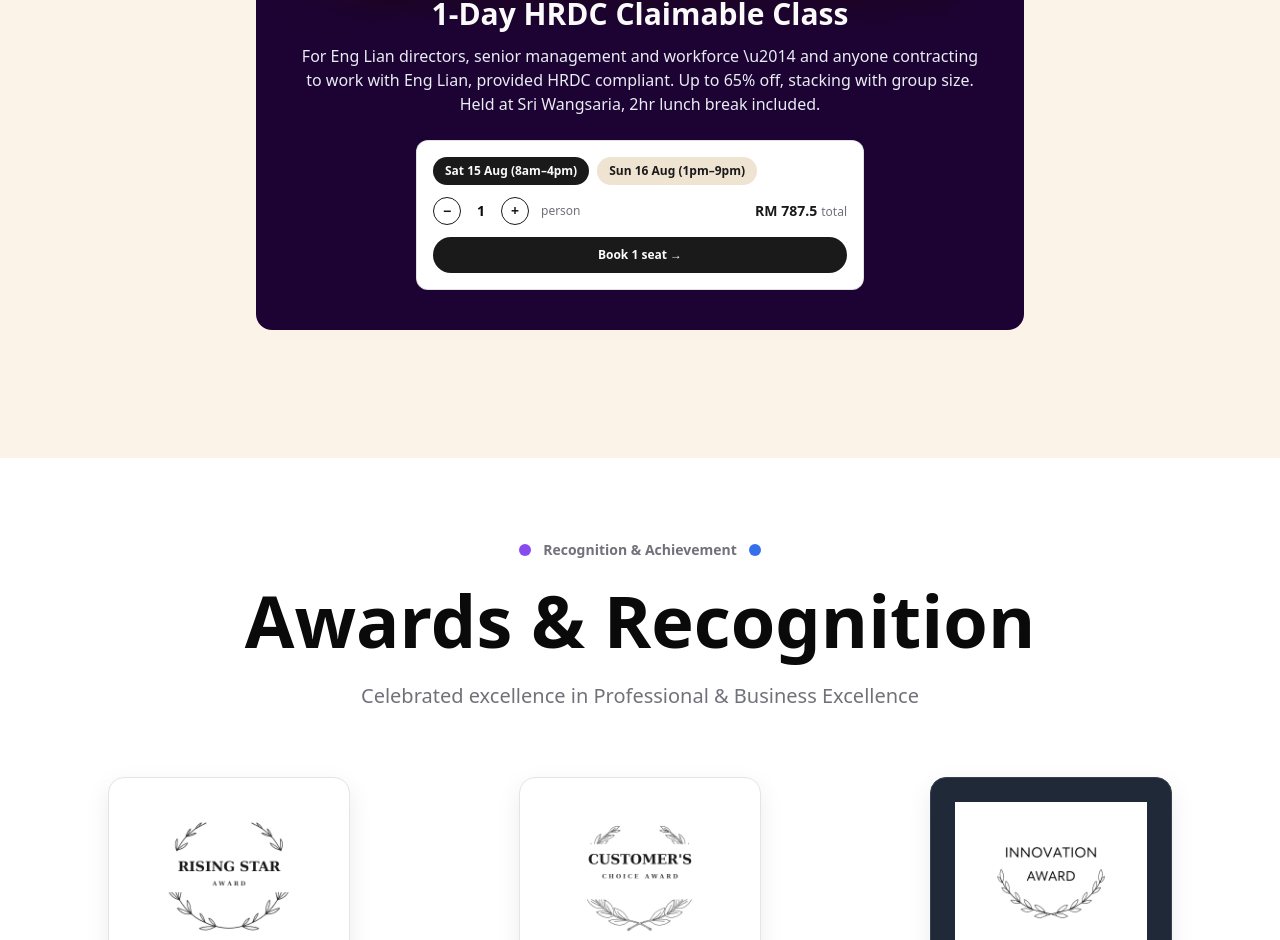
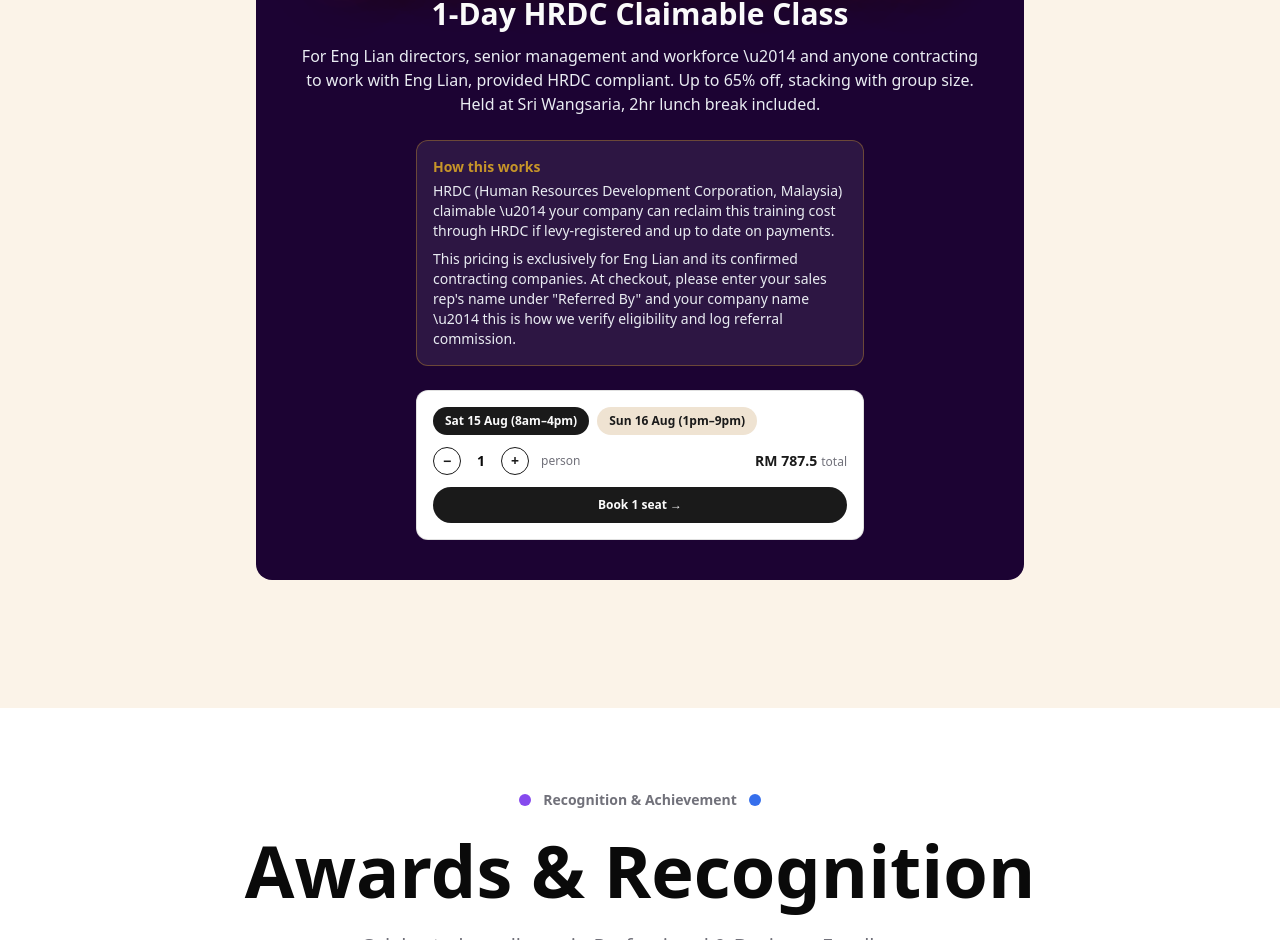
Before and after one commit to IanMacAndrew/WooWoo_PBS, a React (Vite) app: page / in a window 1280 px wide. Shown: the part 2214-3154 px from the top of the page. Built offline with nearby package versions, Linux system fonts and the light colour scheme; the HTML template or start-up script is replaced by a standard one; a web font is replaced by a local one.

Commit message:
Add explainer note box to Eng Lian HRDC section (HRDC meaning, referral field guidance, eligibility)

```diff
--- a/src/components/Portfolio.tsx
+++ b/src/components/Portfolio.tsx
@@ -162,6 +162,18 @@ export function Portfolio() {
             <p className="text-center text-sm sm:text-base mb-6" style={{ color: '#E9ECF2' }}>
               For Eng Lian directors, senior management and workforce \u2014 and anyone contracting to work with Eng Lian, provided HRDC compliant. Up to 65% off, stacking with group size. Held at Sri Wangsaria, 2hr lunch break included.
             </p>
+            <div
+              className="max-w-md mx-auto mb-6 rounded-xl p-4 text-xs sm:text-sm leading-relaxed"
+              style={{ background: 'rgba(255,255,255,0.08)', color: '#E9ECF2', border: '1px solid rgba(199,149,41,0.4)' }}
+            >
+              <p className="font-bold mb-1" style={{ color: '#c79529' }}>How this works</p>
+              <p className="mb-2">
+                HRDC (Human Resources Development Corporation, Malaysia) claimable \u2014 your company can reclaim this training cost through HRDC if levy-registered and up to date on payments.
+              </p>
+              <p>
+                This pricing is exclusively for Eng Lian and its confirmed contracting companies. At checkout, please enter your sales rep's name under "Referred By" and your company name \u2014 this is how we verify eligibility and log referral commission.
+              </p>
+            </div>
             <div className="max-w-md mx-auto">
               <BookingWidget
                 currency="RM"
```
